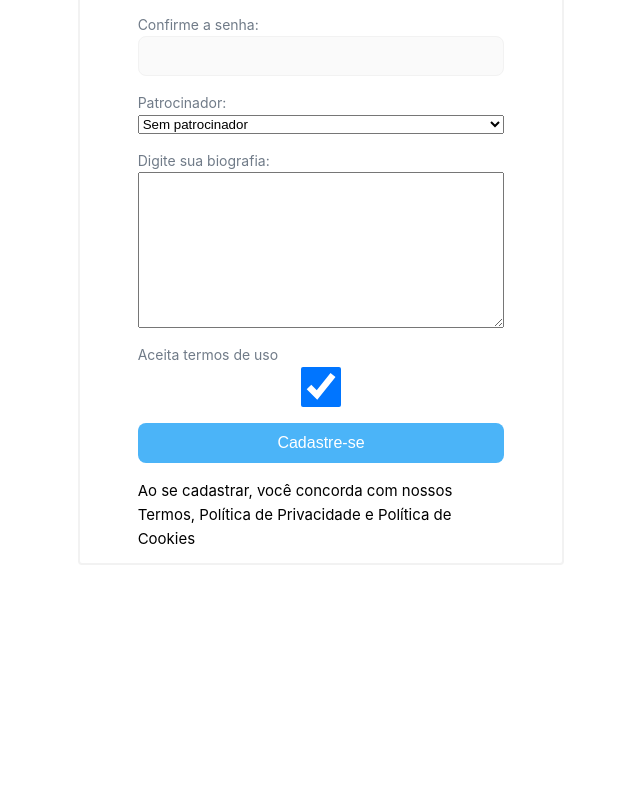
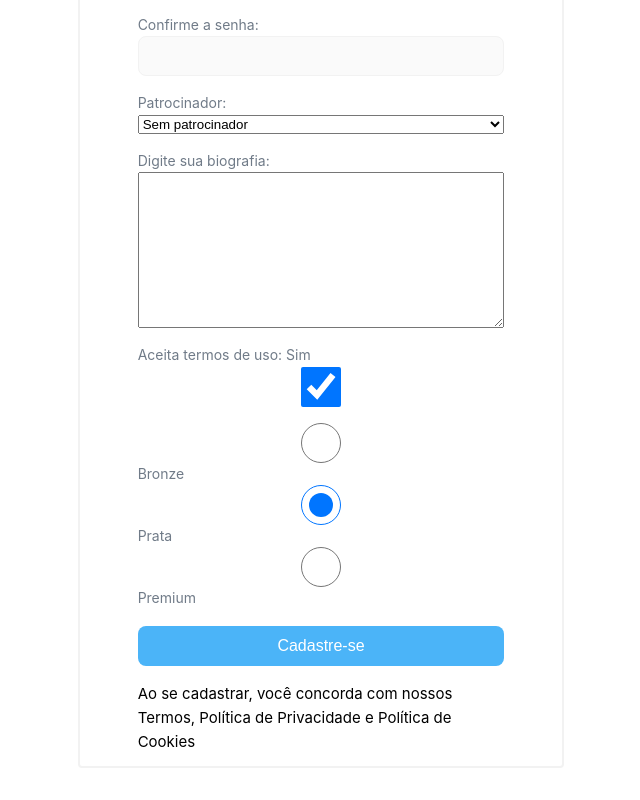
Before and after one commit to EduardoPSRodrigues/Curso-Vue-Js, a Vue app in the folder Clone Instagram VueJS/: page /cadastro in a window 1280 px wide. Shown: the part 589-1389 px from the top of the page, without its empty margins (319-959 px from the left). Before the commit the page ends 1186 px from the top, so only its background shows below. Built offline with nearby package versions, Linux system fonts and the light colour scheme.

Commit message:
Adição do input radio

```diff
--- a/Clone Instagram VueJS/src/components/SignUp/SignUp.vue
+++ b/Clone Instagram VueJS/src/components/SignUp/SignUp.vue
@@ -63,9 +63,17 @@
       </div>
 
       <div class="input-area">
-        <label for="confirmeTermos">Aceita termos de uso</label>
+        <label for="confirmeTermos">Aceita termos de uso: {{ confirmeTermos ? 'Sim' : 'Não' }}</label>
         <input type="checkbox" id="confirmeTermos" v-model="confirmeTermos">
       </div>
+
+      <div class="input-area">
+        <input id="Bronze" type="radio" v-model="tipoPlano" value="1">  <label for="Bronze">Bronze </label>
+        <input id="Prata" type="radio" v-model="tipoPlano" value="2">  <label for="Prata">Prata </label>
+        <input id="Premium" type="radio" v-model="tipoPlano" value="3">  <label for="Premium">Premium </label>
+      </div>
+
+
 
       <button type="submit">Cadastre-se</button>
 
@@ -90,6 +98,7 @@
         patrocinador: '',
         biografia: '',
         confirmeTermos: true,
+        tipoPlano: 2,
       }
     },
     methods: {
```
